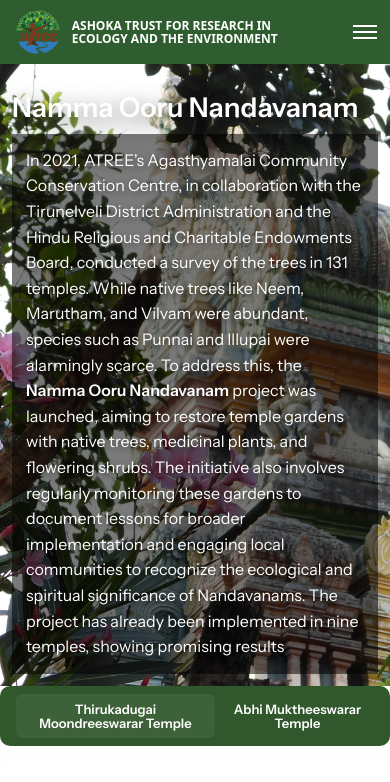
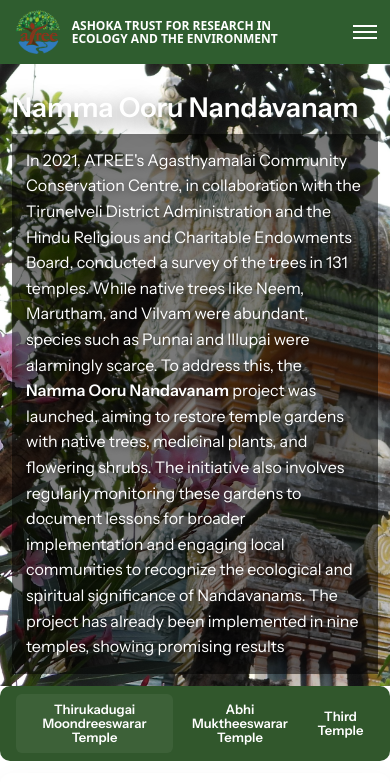
Before and after one commit to ThePala/nandavanam, a React (Vite) app: page /nandavanam in a window 390 px wide. Shown: the top 782 px of the page. Built offline with nearby package versions, Linux system fonts and the light colour scheme.

Commit message:
checking sidebar for phone

```diff
--- a/src/pages/Nandavanam.jsx
+++ b/src/pages/Nandavanam.jsx
@@ -54,6 +54,18 @@
     ],
   },
   "Abhi Muktheeswarar Temple": {
+    photo: "/images/team/adithyan.png",
+    mapEmbed: "https://www.google.com/maps/embed?...",
+    noOfTrees: 42,
+    area: "900 sq.m.",
+    speciesCount: 12,
+    datePlanted: "05 January 2022",
+    trees: [
+      { species: "Tree A", count: 10 },
+      { species: "Tree B", count: 8 },
+    ],
+  },
+    "Third Temple": {
     photo: "/images/team/adithyan.png",
     mapEmbed: "https://www.google.com/maps/embed?...",
     noOfTrees: 42,
```
